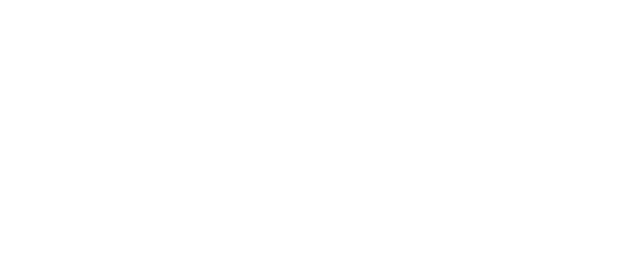
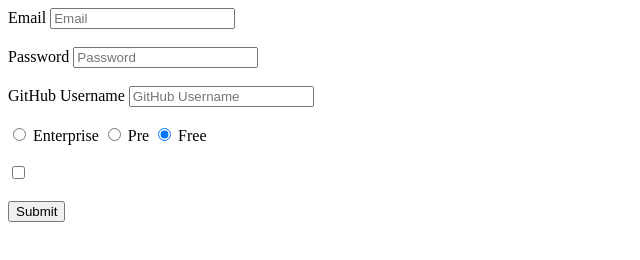
Before and after one commit to JonMcCarthy7/signup-form, a plain HTML site: page index.html in a window 1280 px wide. Shown: the whole page, without its empty margins (0-640 px from the left). Drawn offline with Linux system fonts and the light colour scheme.

Commit message:
create form

```diff
--- a/index.html
+++ b/index.html
@@ -9,7 +9,33 @@
 </head>
 
 <body>
-  <form action="./sign-up" method="post">
+  <form action="./sign-up.html" method="post">
+    <label for="email">Email</label>
+    <input id="email" name="email" type="email" placeholder="Email">
+    <br>
+    <br>
+
+    <label for="password">Password</label>
+    <input type="password" name="password" id="password" placeholder="Password">
+    <br>
+    <br>
+
+    <label for="github-username">GitHub Username</label>
+    <input type="text" name="github-username" id="github-username" placeholder="GitHub Username">
+    <br>
+    <br>
+
+    <input type="radio" name="usage" value="enterprise"> Enterprise
+    <input type="radio" name="usage" value="pro"> Pre
+    <input type="radio" name="usage" value="free" checked> Free
+    <br>
+    <br>
+
+    <input type="checkbox" name="remind-me" id="remind-me">
+    <br>
+    <br>
+
+    <button type="submit">Submit</button>
 
   </form>
 </body>
```
Also changed, not shown: sign-up.html (+15 -0 lines).
